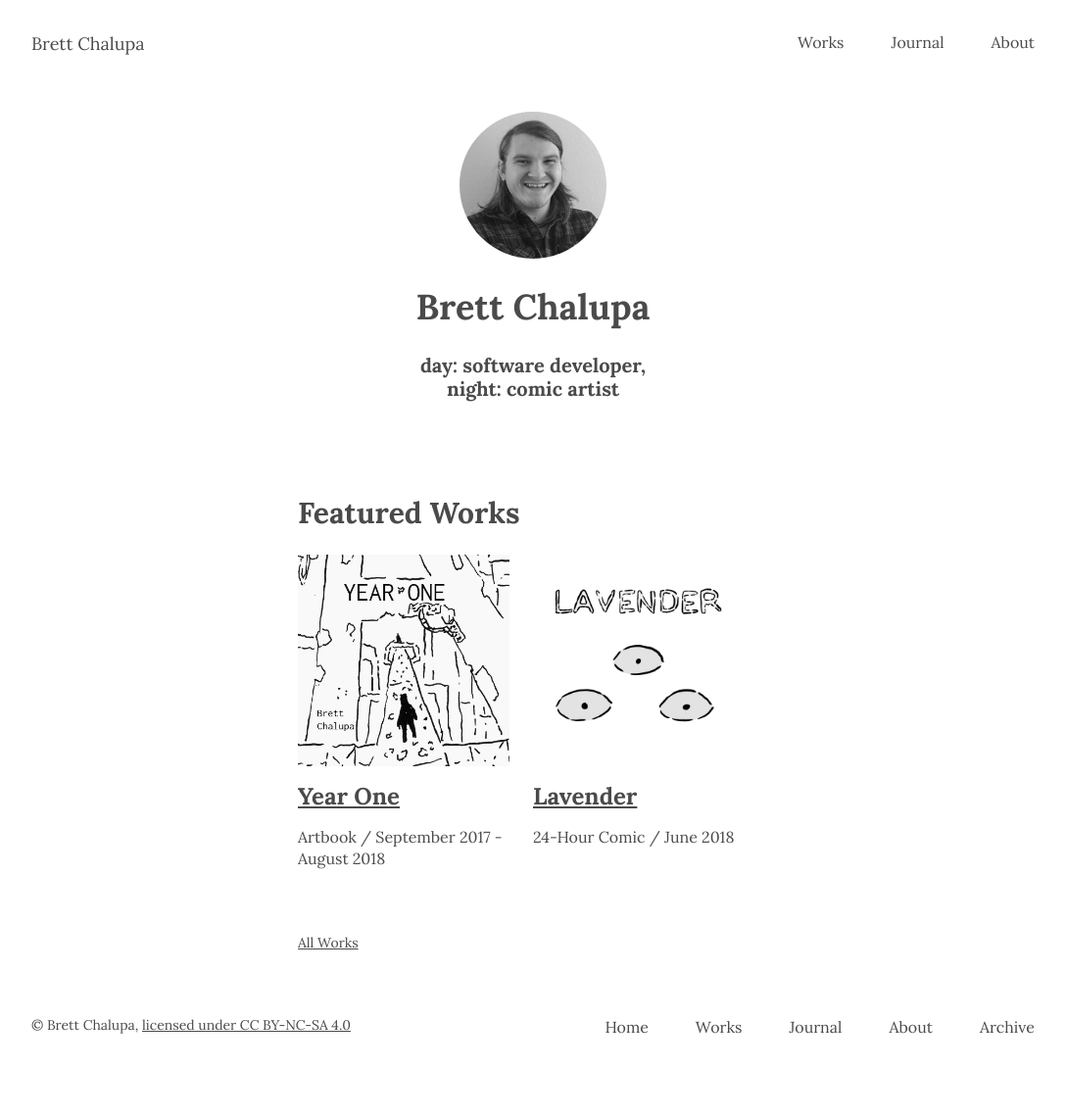
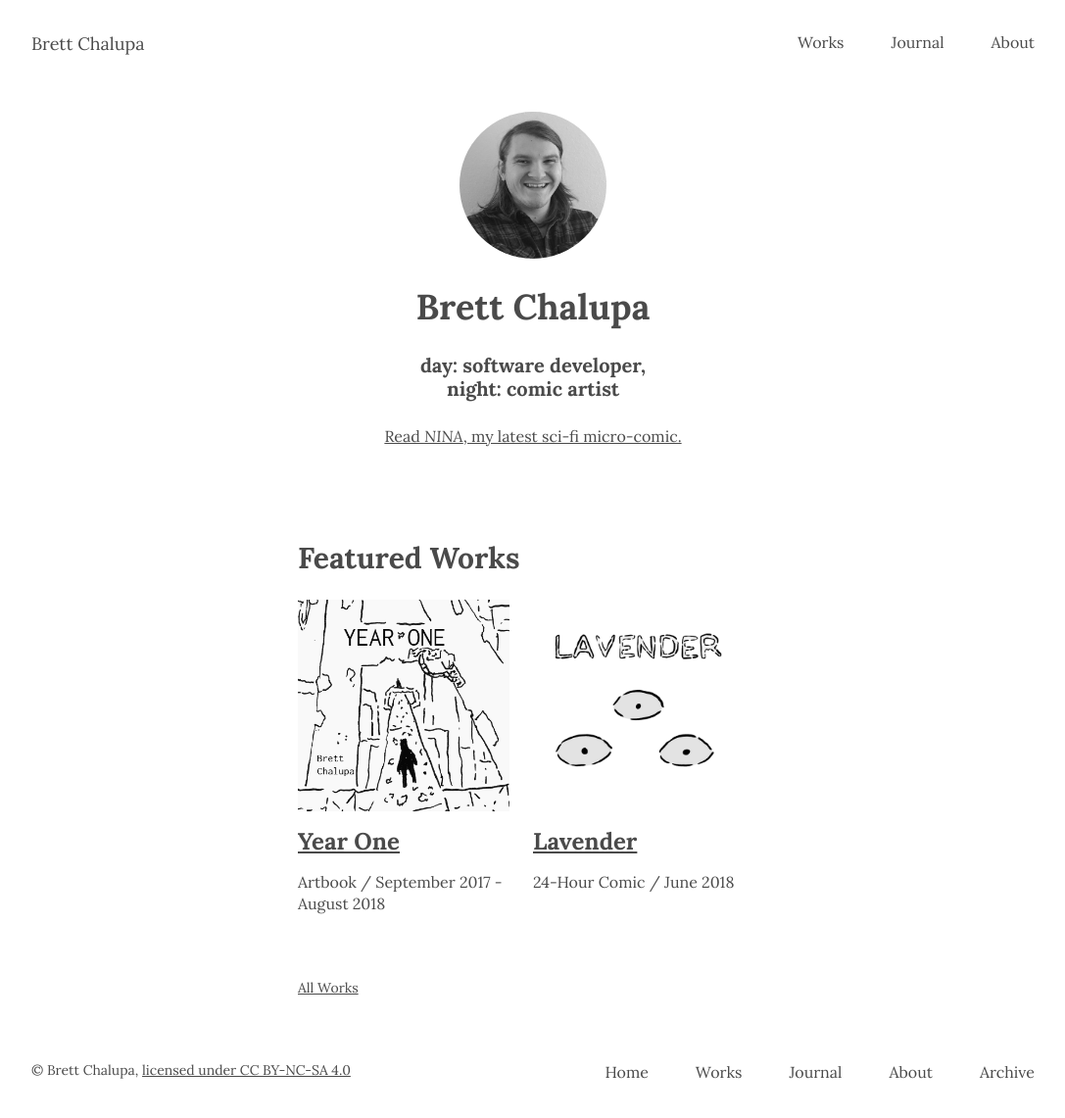
Before and after one commit to brettchalupa/brettchalupa.github.io, a Jekyll site: the page built from index.html, in a window 1280 px wide. Shown: the whole page at 98% size, without its empty margins (96-1183 px from the left). Built offline with Jekyll 4.4.1, drawn with Linux system fonts in a browser that asks for light colours; before the commit the page ends 1095 px from its top, so only the background shows below that.

Commit message:
Feature NINA on home page

```diff
--- a/index.html
+++ b/index.html
@@ -10,6 +10,10 @@ layout: default
     <h1>Brett Chalupa</h1>
 
     <h4>day: software developer,<br>night: comic artist</h4>
+
+    <a href='https://journal.brettchalupa.com/2018/10/25/nina/'>
+      Read <em>NINA</em>, my latest sci-fi micro-comic.
+    </a>
   </div>
 
   <div class='section featured-works'>
```
